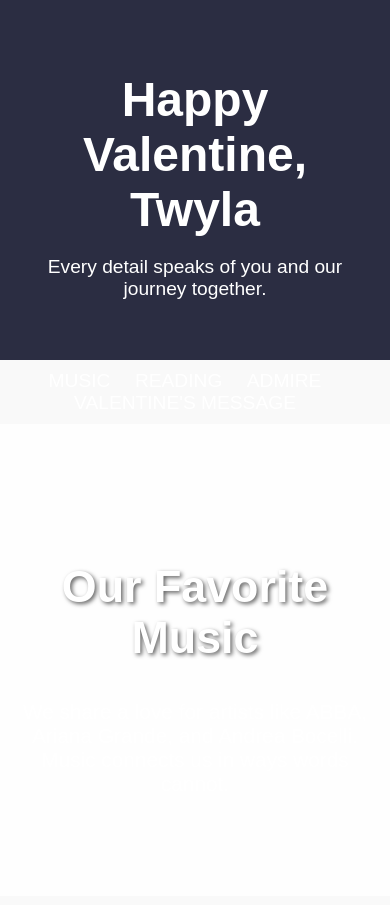
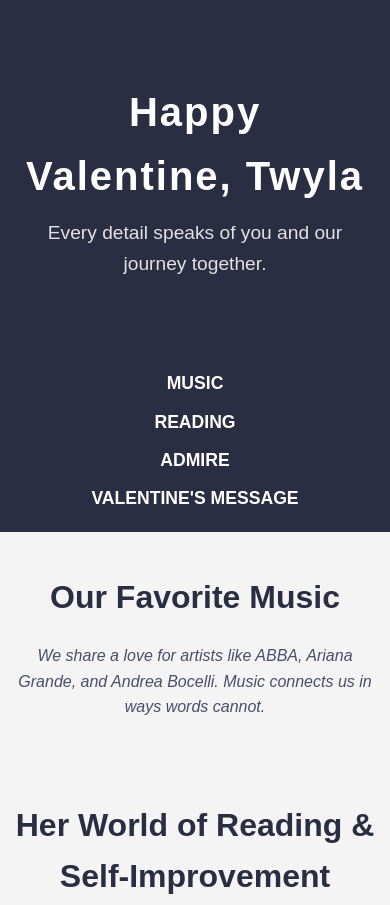
Before and after one commit to BigJay-web/Happy, a plain HTML site: page index.html in a window 390 px wide. Shown: the top 905 px of the page. Drawn offline with Linux system fonts and the light colour scheme.

Commit message:
Update styles.css

```diff
--- a/styles.css
+++ b/styles.css
@@ -1,109 +1,162 @@
-/* Basic Page Styles */
-body {
-    font-family: 'Arial', sans-serif;
-    color: #333;
-    background-color: #f9f9f9;
+/* General Reset and Global Styles */
+* {
     margin: 0;
     padding: 0;
+    box-sizing: border-box;
+    font-family: 'Arial', sans-serif;
+}
+
+body {
+    background-color: #f4f4f4;
+    color: #333;
+    line-height: 1.6;
+    font-size: 16px;
 }
 
 /* Header Styles */
 header {
-    text-align: center;
-    padding: 40px 20px;
     background: #2b2d42;
     color: #fff;
+    text-align: center;
+    padding: 80px 20px;
 }
 
 header h1 {
-    font-size: 3em;
-    margin-bottom: 10px;
+    font-size: 3.5em;
+    letter-spacing: 2px;
+    font-weight: bold;
 }
 
 header p {
     font-size: 1.2em;
+    margin-top: 10px;
+    color: #e2e2e2;
 }
 
 /* Navigation Styles */
+nav {
+    background-color: #2b2d42;
+    padding: 10px 0;
+}
+
 nav ul {
-    list-style-type: none;
-    text-align: center;
-    margin: 0;
-    padding: 10px;
+    display: flex;
+    justify-content: center;
+    list-style: none;
 }
 
 nav ul li {
-    display: inline;
-    margin-right: 20px;
+    margin: 0 20px;
 }
 
 nav ul li a {
     color: #fff;
     text-decoration: none;
-    font-size: 1.2em;
+    font-size: 1.1em;
+    font-weight: bold;
     text-transform: uppercase;
 }
 
 nav ul li a:hover {
     color: #e2e2e2;
+    border-bottom: 2px solid #e2e2e2;
 }
 
-/* Parallax Scrolling Background */
-.parallax {
-    background-image: url('path-to-image.jpg');
-    height: 500px;
-    background-attachment: fixed;
-    background-position: center;
-    background-repeat: no-repeat;
-    background-size: cover;
-    position: relative;
+/* Section Styling */
+section {
+    padding: 60px 20px;
+    text-align: center;
 }
 
-/* Parallax Section Styling */
-.parallax-section {
-    padding: 100px 20px;
-    text-align: center;
-    background: rgba(255, 255, 255, 0.9);
+section h2 {
+    font-size: 2.5em;
+    color: #2b2d42;
+    margin-bottom: 20px;
+    font-weight: bold;
 }
 
-.parallax h2 {
-    font-size: 2.8em;
-    color: #fff;
-    text-shadow: 2px 2px 4px rgba(0, 0, 0, 0.6);
+section p {
+    font-size: 1.1em;
+    max-width: 800px;
+    margin: 0 auto;
+    color: #555;
 }
 
-.parallax p {
-    font-size: 1.3em;
-    color: #fff;
-    max-width: 800px;
-    margin: 0 auto;
+/* Specific Section Styles */
+
+/* Music Section */
+#music p {
+    font-style: italic;
+    color: #4a4e69;
 }
 
-/* Silver-Themed Styling for Twyla's Self-Improvement */
+/* Reading Section */
 #reading p {
-    font-style: italic;
-    color: #8a8d8f;
+    color: #6a5d7c;
+    font-size: 1.2em;
 }
 
-/* Valentine's Day Section */
-#valentine {
-    text-align: center;
-    padding: 30px;
-    background-color: #f8d7da;
-    color: #2b2d42;
-    font-size: 1.5em;
+/* Movie Section */
+#movies p {
+    color: #3a3d57;
+    font-style: italic;
 }
 
+/* Valentine’s Day Message */
 #valentine p {
     font-size: 1.3em;
-    font-weight: 600;
+    font-family: 'Georgia', serif;
+    color: #d36c6c;
+    font-weight: bold;
+}
+
+/* Secret Admirer’s Corner */
+#admire p {
+    font-size: 1.2em;
+    color: #9a8c98;
+    font-style: italic;
 }
 
 /* Footer Styling */
 footer {
+    background-color: #2b2d42;
     text-align: center;
     padding: 20px;
-    background-color: #2b2d42;
-    color: #fff;
+    color: #e2e2e2;
     font-size: 1.1em;
+    margin-top: 40px;
 }
+
+/* Hover Effects for Sections */
+section:hover {
+    background-color: #e8e8e8;
+    transition: background-color 0.5s ease;
+}
+
+/* General Layout for Small and Large Screens */
+@media (max-width: 768px) {
+    header h1 {
+        font-size: 2.5em;
+    }
+
+    nav ul {
+        flex-direction: column;
+        align-items: center;
+    }
+
+    nav ul li {
+        margin-bottom: 10px;
+    }
+
+    section {
+        padding: 40px 10px;
+    }
+
+    section h2 {
+        font-size: 2em;
+    }
+
+    section p {
+        font-size: 1em;
+    }
+}
```
